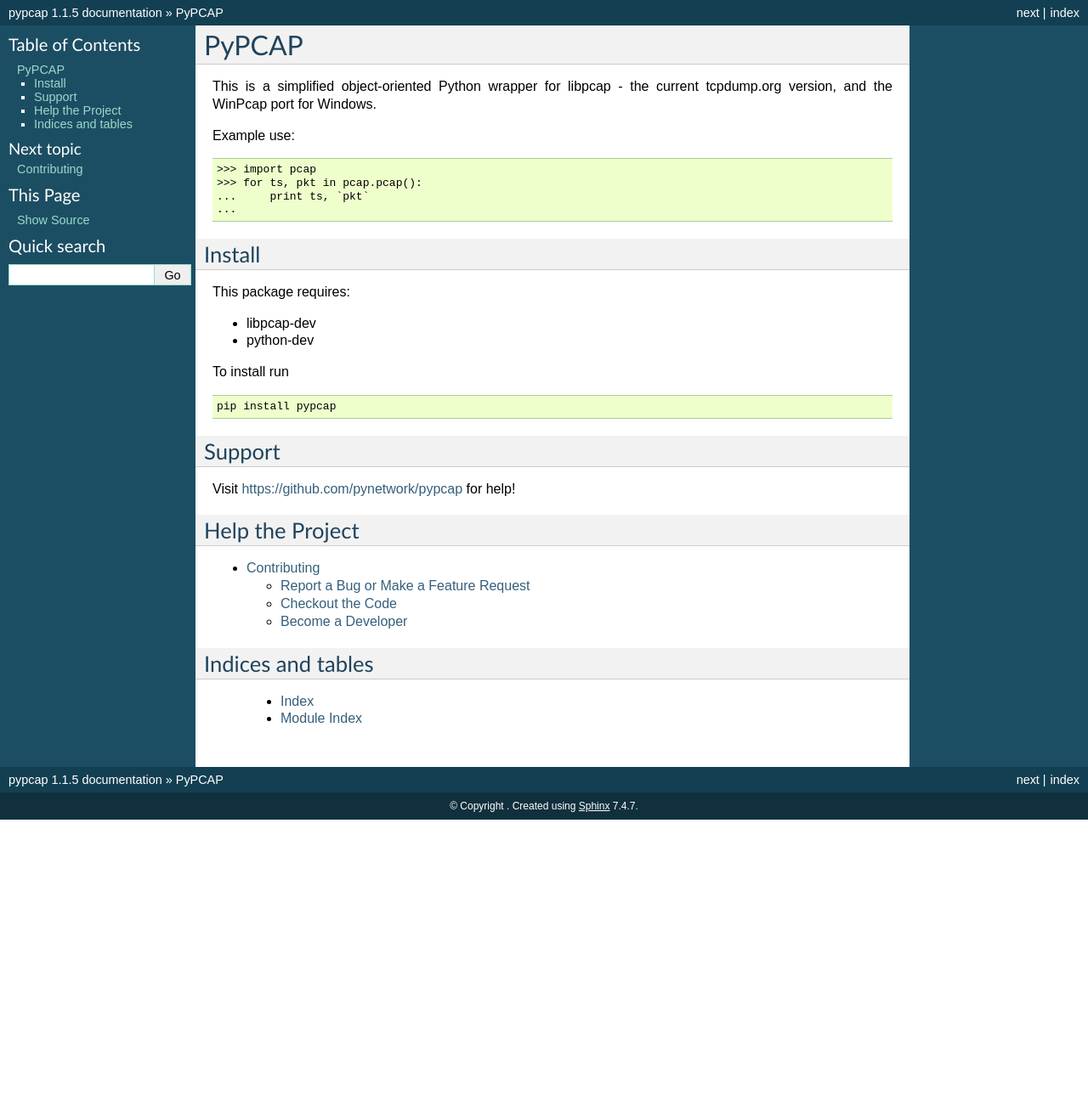
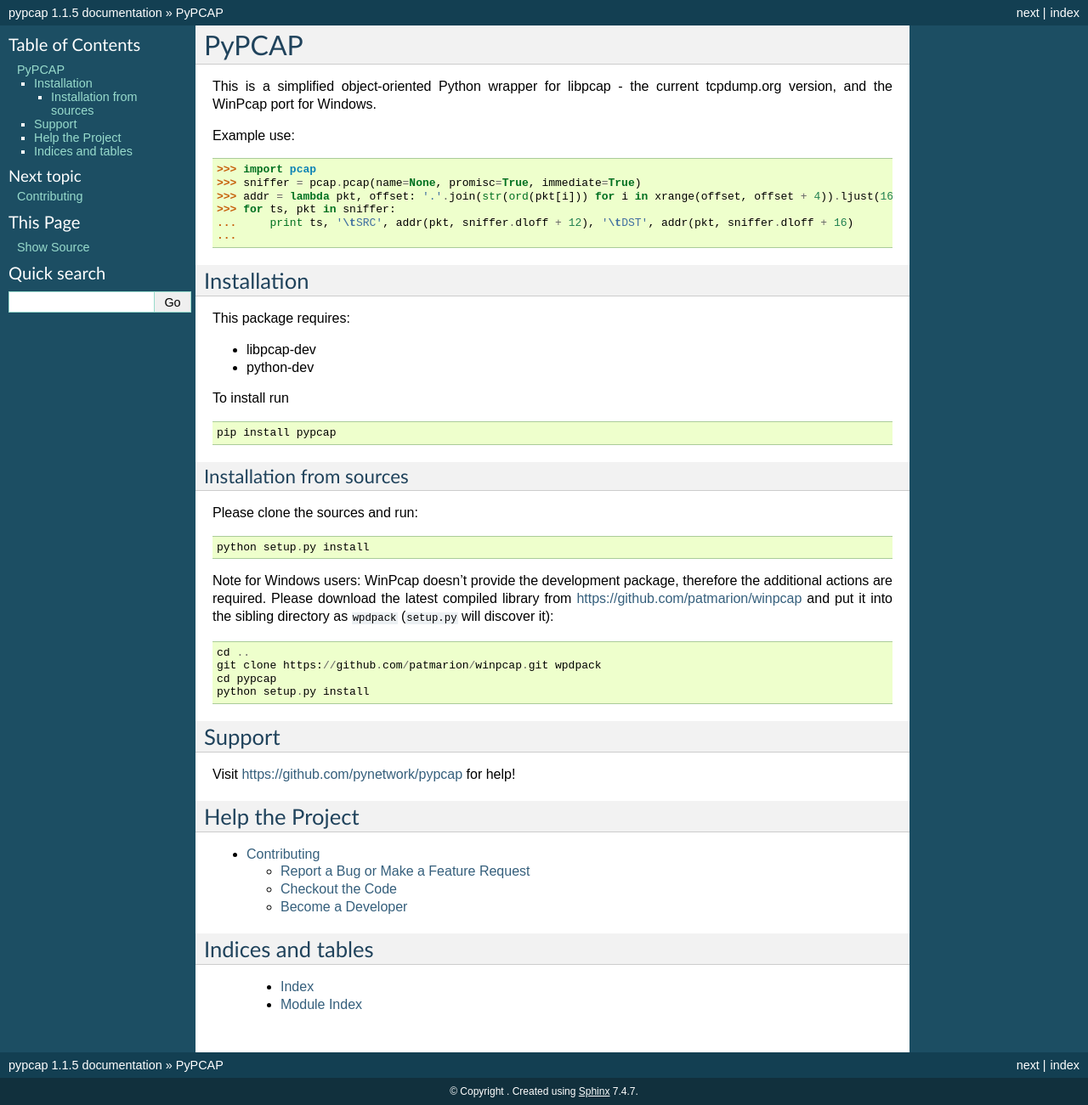
Before and after one commit to pynetwork/pypcap, a Sphinx documentation site: the page built from docs/index.rst, in a window 1280 px wide. Shown: the whole page at 85% size. Built offline with Sphinx 7.4.7, drawn with Linux system fonts in a browser that asks for light colours; before the commit the page ends 965 px from its top, so only the background shows below that.

Commit message:
More useful example has been added.

```diff
--- a/README.rst
+++ b/README.rst
@@ -9,8 +9,10 @@
 Example use:
 
 >>> import pcap
->>> for ts, pkt in pcap.pcap():
-...     print ts, `pkt`
+>>> sniffer = pcap.pcap(name=None, promisc=True, immediate=True)
+>>> addr = lambda pkt, offset: '.'.join(str(ord(pkt[i])) for i in xrange(offset, offset + 4)).ljust(16)
+>>> for ts, pkt in sniffer:
+...     print ts, '\tSRC', addr(pkt, sniffer.dloff + 12), '\tDST', addr(pkt, sniffer.dloff + 16)
 ...
 
 Installation
--- a/docs/index.rst
+++ b/docs/index.rst
@@ -7,12 +7,15 @@
 ::
 
     >>> import pcap
-    >>> for ts, pkt in pcap.pcap():
-    ...     print ts, `pkt`
+    >>> sniffer = pcap.pcap(name=None, promisc=True, immediate=True)
+    >>> addr = lambda pkt, offset: '.'.join(str(ord(pkt[i])) for i in xrange(offset, offset + 4)).ljust(16)
+    >>> for ts, pkt in sniffer:
+    ...     print ts, '\tSRC', addr(pkt, sniffer.dloff + 12), '\tDST', addr(pkt, sniffer.dloff + 16)
     ...
 
-Install
---------
+
+Installation
+------------
 
 This package requires:
 
@@ -24,6 +27,24 @@
 ::
 
     pip install pypcap
+
+
+Installation from sources
+~~~~~~~~~~~~~~~~~~~~~~~~~
+
+Please clone the sources and run::
+
+    python setup.py install
+
+Note for Windows users: WinPcap doesn't provide the development package, therefore
+the additional actions are required.
+Please download the latest compiled library from https://github.com/patmarion/winpcap
+and put it into the sibling directory as ``wpdpack`` (``setup.py`` will discover it)::
+
+    cd ..
+    git clone https://github.com/patmarion/winpcap.git wpdpack
+    cd pypcap
+    python setup.py install
 
 
 Support
```
